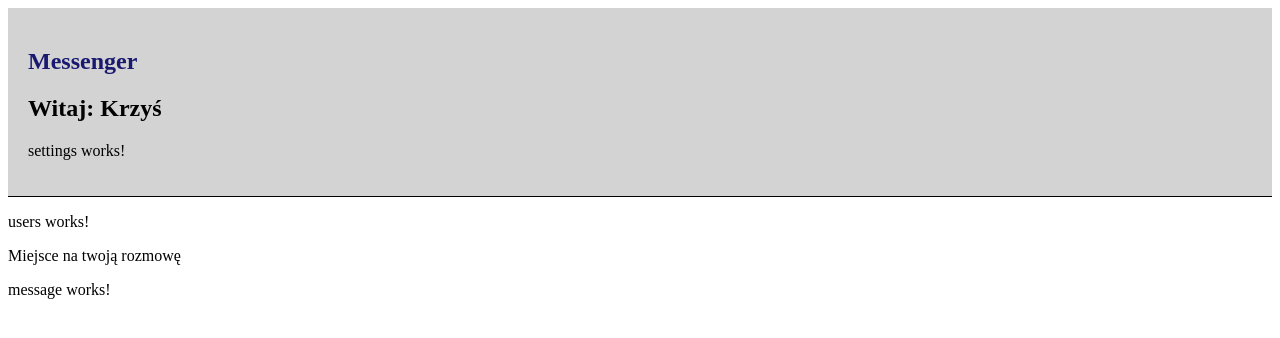
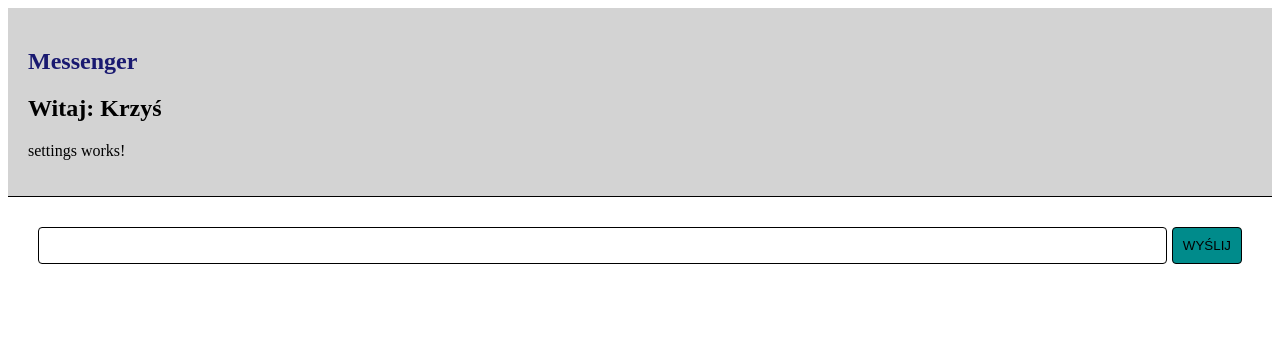
Before and after one commit to dynekpl/angular-app-chat, an Angular app: page / in a window 1280 px wide. Shown: the top 338 px of the page. Built offline with nearby package versions, Linux system fonts and the light colour scheme.

Commit message:
Header and message component (with saving to history) added

```diff
--- a/src/app/app.component.ts
+++ b/src/app/app.component.ts
@@ -9,4 +9,5 @@
 })
 export class AppComponent {
   title = 'Chat App';
+
 }
--- a/src/app/components/content/content.component.html
+++ b/src/app/components/content/content.component.html
@@ -1,5 +1,12 @@
 <div>
-  <app-users></app-users>
-  <app-chat></app-chat>
-  <app-message></app-message>
+
+  <div>
+    <ul *ngIf="history.length">
+      <li *ngFor="let message of history">
+        {{message}}
+      </li>
+    </ul>
+  </div>
+
+  <app-message (outMsg)="newMessage($event)"></app-message>
 </div>
--- a/src/app/components/content/content.component.ts
+++ b/src/app/components/content/content.component.ts
@@ -1,4 +1,4 @@
-import { Component, OnInit } from '@angular/core';
+import {Component, Input, OnInit} from '@angular/core';
 import {ChatComponent} from '../chat/chat.component';
 
 @Component({
@@ -6,6 +6,14 @@
   templateUrl: './content.component.html',
   styleUrls: ['./content.component.css']
 })
-export class ContentComponent{
+export class ContentComponent {
+
+  history = [];
+
+  newMessage(newMsg) {
+    if (newMsg.trim() !== '') {
+      this.history.push(newMsg);
+    }
+  }
 
 }
--- a/src/app/components/message/message.component.css
+++ b/src/app/components/message/message.component.css
@@ -0,0 +1,29 @@
+.box-messages {
+  width: 100%;
+  padding: 30px;
+  box-sizing: border-box;
+  display: flex;
+}
+
+.box-messages input {
+  padding: 10px;
+  outline: 0;
+  border-radius: 4px;
+  border: 1px solid;
+  width: 100%;
+}
+
+.box-messages button {
+  padding: 10px;
+  background: darkcyan;
+  border-radius: 4px;
+  border: 1px solid;
+  text-transform: uppercase;
+  margin-left: 5px;
+  cursor: pointer;
+  transition: all 0.5s;
+}
+
+.box-messages button:hover {
+  opacity: 0.8;
+}
--- a/src/app/components/message/message.component.html
+++ b/src/app/components/message/message.component.html
@@ -1,3 +1,4 @@
-<p>
-  message works!
-</p>
+<div class="box-messages">
+  <input type="text" value="{{msg}}" (keyup)="saveMsg($event)">
+  <button (click)="sendMessage()">Wyślij</button>
+</div>
--- a/src/app/components/message/message.component.ts
+++ b/src/app/components/message/message.component.ts
@@ -1,4 +1,4 @@
-import { Component, OnInit } from '@angular/core';
+import {Component, EventEmitter, Input, OnInit, Output} from '@angular/core';
 
 @Component({
   selector: 'app-message',
@@ -7,4 +7,17 @@
 })
 export class MessageComponent{
 
+  msg = '';
+
+  @Output()
+  outMsg = new EventEmitter();
+
+  saveMsg(message){
+    this.msg = message.target.value;
+  }
+
+  sendMessage(){
+    this.outMsg.emit(this.msg);
+    this.msg = '';
+  }
 }
```
